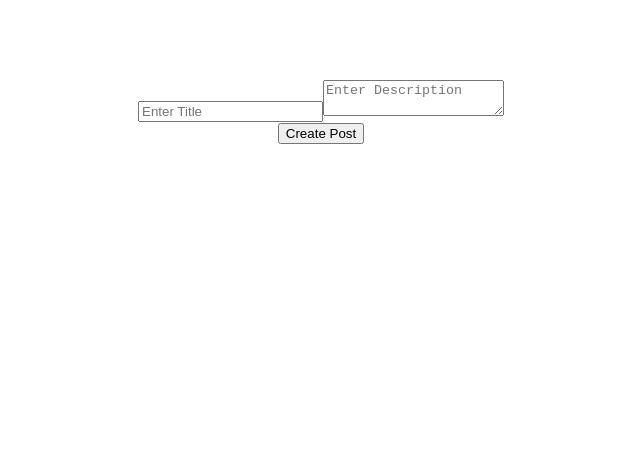
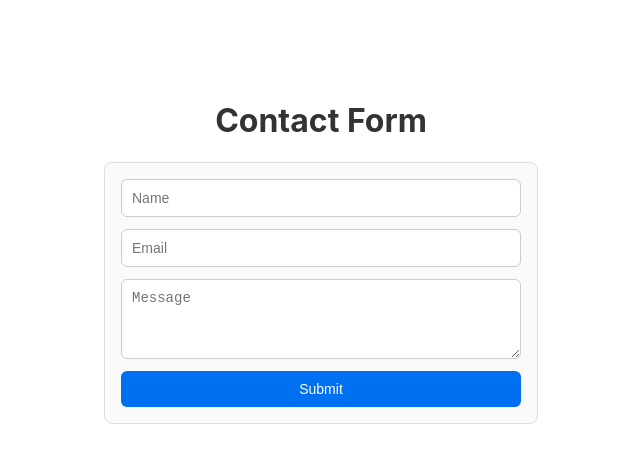
Before and after one commit to reetuTheCoder/HakerRankQst, a React (Create React App) app in the folder haker_rank_qst/: page / in a window 1280 px wide. Shown: the top 462 px of the page, without its empty margins (319-959 px from the left). Built offline with nearby package versions, Linux system fonts and the light colour scheme.

Commit message:
here we simple fillign a form after submit it show below and input feild will be clear

```diff
--- a/haker_rank_qst/src/App.css
+++ b/haker_rank_qst/src/App.css
@@ -36,3 +36,68 @@
     transform: rotate(360deg);
   }
 }
+
+
+/* FormValidations.css */
+form {
+  display: flex;
+  flex-direction: column;
+  max-width: 400px;
+  margin: 20px auto;
+  gap: 12px;
+  padding: 16px;
+  border: 1px solid #ddd;
+  border-radius: 8px;
+  background-color: #fafafa;
+}
+
+input,
+textarea {
+  padding: 10px;
+  border: 1px solid #ccc;
+  border-radius: 6px;
+  font-size: 14px;
+  width: 100%;
+  box-sizing: border-box;
+}
+
+textarea {
+  resize: vertical;
+  min-height: 80px;
+}
+
+button {
+  padding: 10px 15px;
+  border: none;
+  border-radius: 6px;
+  background-color: #0070f3;
+  color: white;
+  font-size: 14px;
+  cursor: pointer;
+  transition: background-color 0.2s ease;
+}
+
+button:hover {
+  background-color: #005bb5;
+}
+
+h1, h2 {
+  text-align: center;
+  color: #333;
+}
+
+p {
+  font-size: 14px;
+  margin: 4px 0;
+  color: #555;
+}
+
+p strong {
+  color: #000;
+}
+
+.error {
+  color: red;
+  text-align: center;
+  margin-top: 8px;
+}
--- a/haker_rank_qst/src/App.js
+++ b/haker_rank_qst/src/App.js
@@ -2,6 +2,7 @@ import "./App.css";
 import CodeReviewFeedback from "./Components/CodeReviewFeedback/By_UseStateHook/CodeReviewFeedback";
 import CodeReviewFeedbacks from "./Components/CodeReviewFeedback/By_UseReducerHook/CodeReviewFeedback";
 import Blogs from "./Components/BlogPost/Blogs";
+import FormValidations from "./Components/FormValidation/FormValidations";
 
 function App() {
   return (
@@ -16,7 +17,9 @@ function App() {
         <br />
       <br />
 
-      <Blogs/>
+      {/* <Blogs/> */}
+
+      <FormValidations />
     </div>
   );
 }
--- /dev/null
+++ b/haker_rank_qst/src/Components/FormValidation/FormValidations.js
@@ -0,0 +1,64 @@
+import { useState } from "react";
+
+function FormValidations() {
+  const [name, setName] = useState("");
+  const [email, setEmail] = useState("");
+  const [message, setMessage] = useState("");
+  const [submittedData, setSubmittedData] = useState(null);
+  const [error, setError] = useState("");
+
+  const handleSubmit = (e) => {
+    e.preventDefault();
+    setSubmittedData({
+      name,
+      email,
+      message,
+    });
+    setName("");
+    setEmail("");
+    setMessage("");
+  };
+
+  return (
+    <>
+      <h1>Contact Form</h1>
+      <form onSubmit={handleSubmit}>
+        <input
+          type="text"
+          value={name}
+          onChange={(e) => setName(e.target.value)}
+          placeholder="Name"
+        />
+        <input
+          type="email"
+          value={email}
+          onChange={(e) => setEmail(e.target.value)}
+          placeholder="Email"
+        />
+        <textarea
+          value={message}
+          onChange={(e) => setMessage(e.target.value)}
+          placeholder="Message"
+        />
+        <button type="submit">Submit</button>
+      </form>
+      {error && <p className="error">{error}</p>}
+      {submittedData && (
+        <div>
+          <h2>Submitted Information</h2>
+          <p>
+            <strong>Name:</strong> {submittedData.name}
+          </p>
+          <p>
+            <strong>Email:</strong> {submittedData.email}
+          </p>
+          <p>
+            <strong>Message:</strong> {submittedData.message}
+          </p>
+        </div>
+      )}
+    </>
+  );
+}
+
+export default FormValidations;
```
